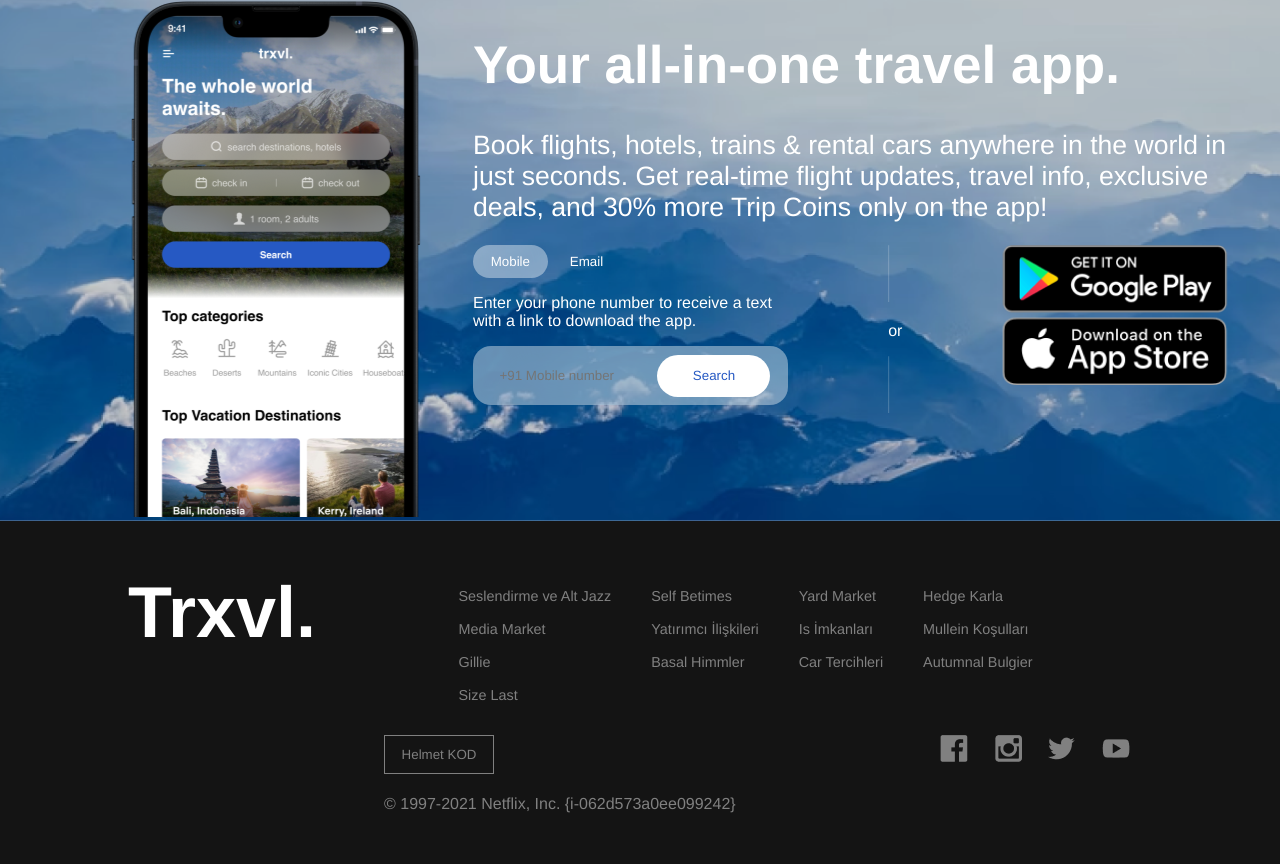
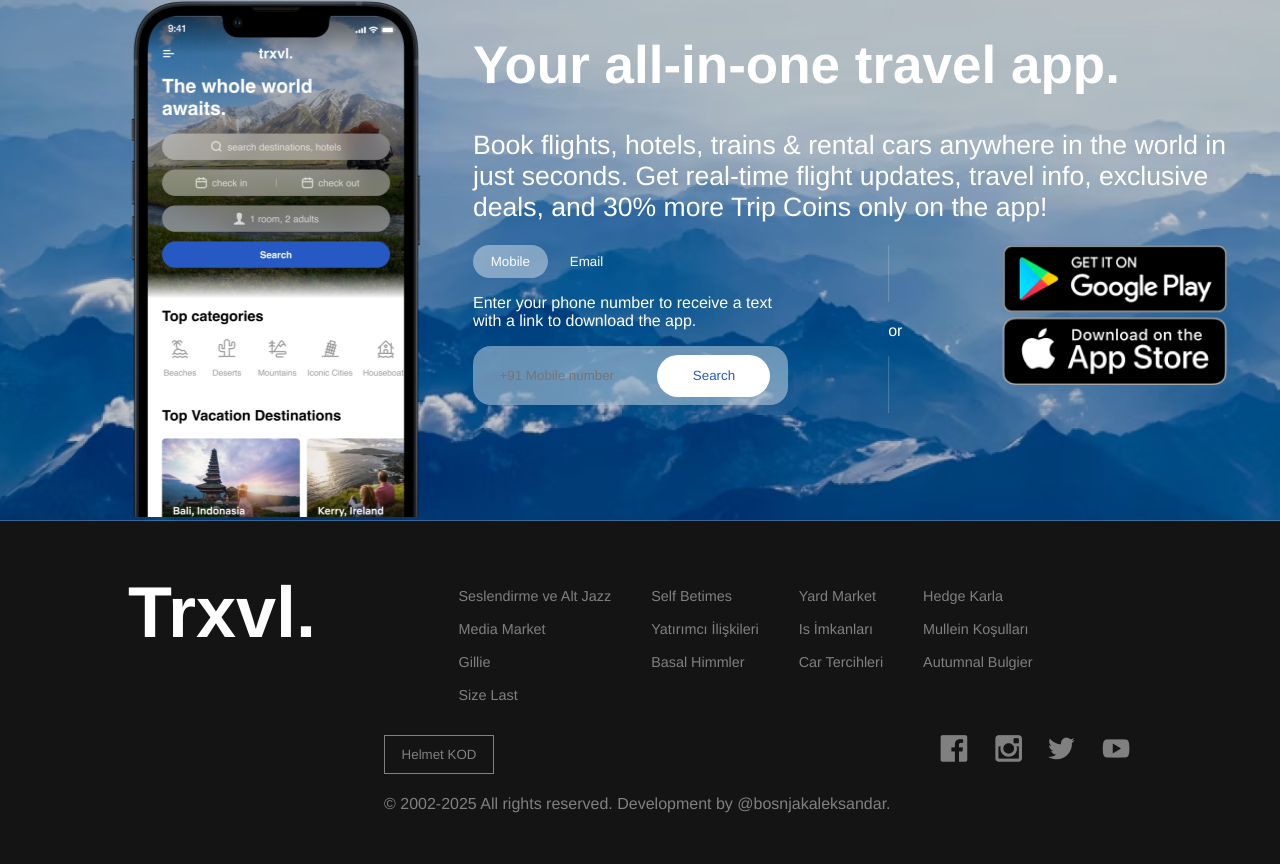
Before and after one commit to MrAlek02/Trxvl, a plain HTML site: page index.html in a window 1280 px wide. Shown: the part 2852-3716 px from the top of the page. Drawn offline with nearby package versions, Linux system fonts and the light colour scheme.

Commit message:
minor changes

```diff
--- a/index.html
+++ b/index.html
@@ -815,7 +815,9 @@
           </div>
         </div>
         <div class="footer-copyright">
-          <p>© 1997-2021 Netflix, Inc. {i-062d573a0ee099242}</p>
+          <p>
+            © 2002-2025 All rights reserved. Development by @bosnjakaleksandar.
+          </p>
         </div>
       </div>
     </footer>
```
Also changed, not shown: mountains.html (+3 -1 lines).
